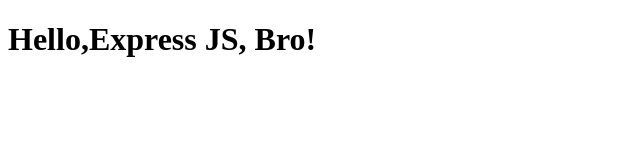
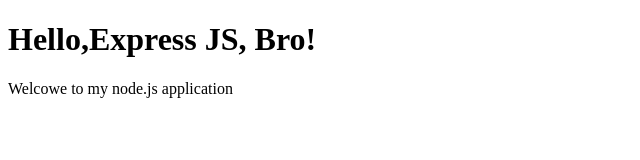
Before and after one commit to alacore/web-server, a website: page public/index.html in a window 1280 px wide. Shown: the whole page, without its empty margins (0-640 px from the left). Drawn offline with Linux system fonts and the light colour scheme.

Commit message:
Change index.html - add p tag

```diff
--- a/public/index.html
+++ b/public/index.html
@@ -6,5 +6,6 @@
 </head>
 <body>
 	<h1>Hello,Express JS, Bro!</h1>
+	<p>Welcowe to my node.js application</p>
 </body>
 </html>
```
